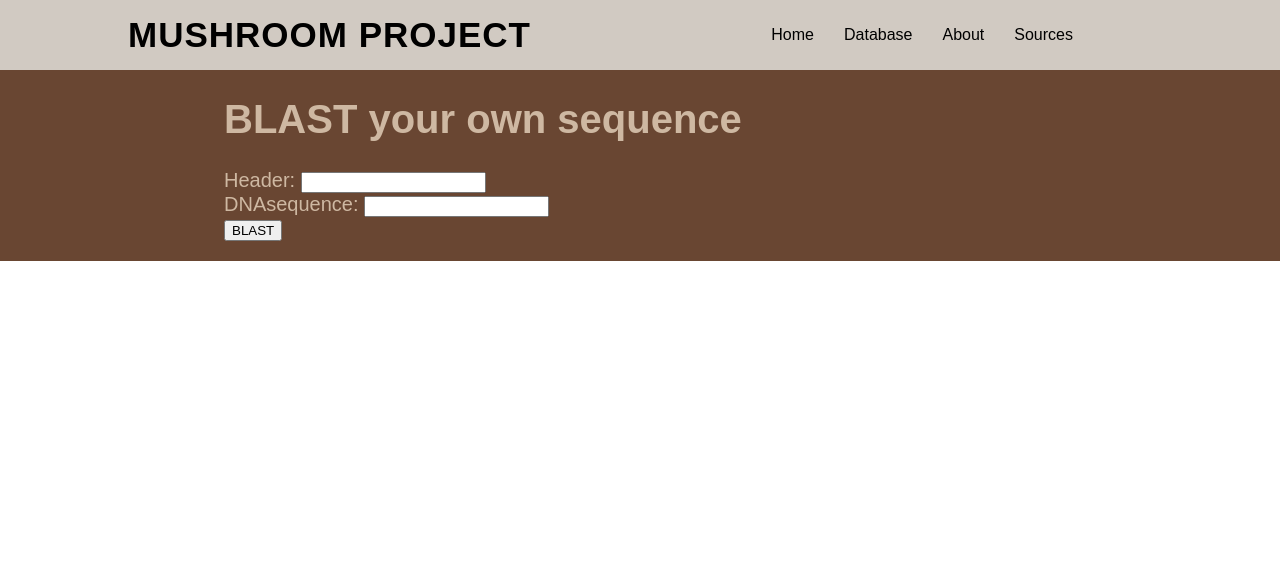
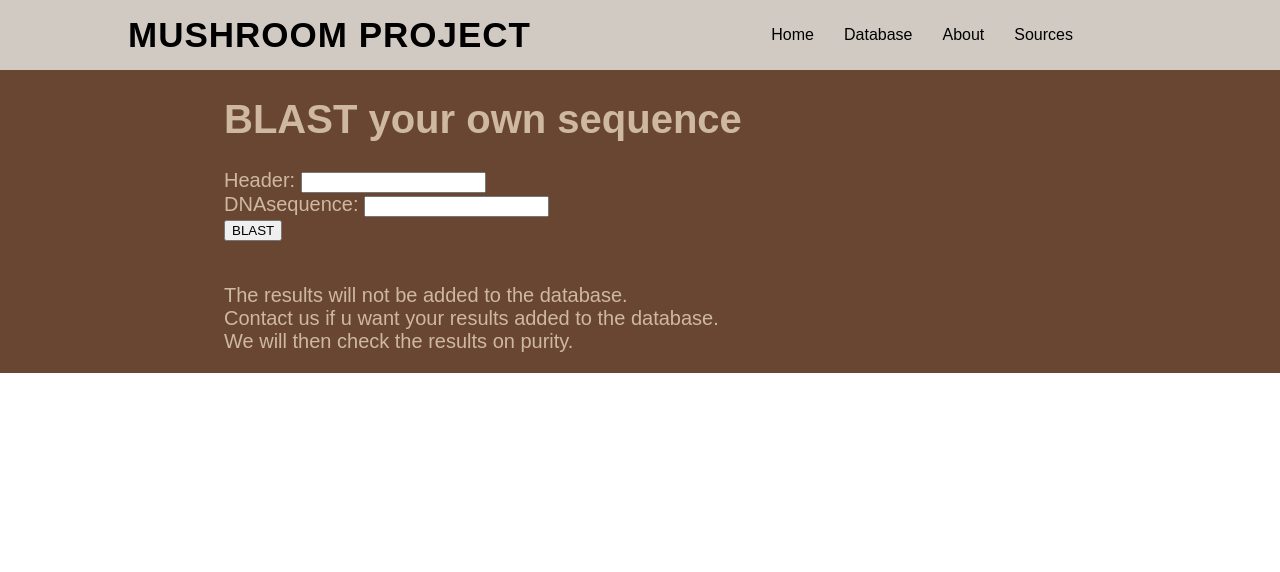
Before and after one commit to yaris19/website_blok4, a Flask app: template templates/blast.html in a window 1280 px wide. Shown: the top 572 px of the page. Run offline with Flask 2, Linux system fonts and the light colour scheme; the template is opened without the code that fills it, so the values that code supplies are empty.

Commit message:
database-text update

```diff
--- a/templates/blast.html
+++ b/templates/blast.html
@@ -24,6 +24,9 @@
             <p>Header: <input type="text" name="header"><br>
                 DNAsequence: <input type="text" name="sequence"><br>
                 <input type="submit" name="submit" value="BLAST"></p>
+            <p><br> The results will not be added to the database. <br>
+                Contact us if u want your results added to the database. <br>
+                We will then check the results on purity.</p>
         </form>
     </div>
 </div>
```
